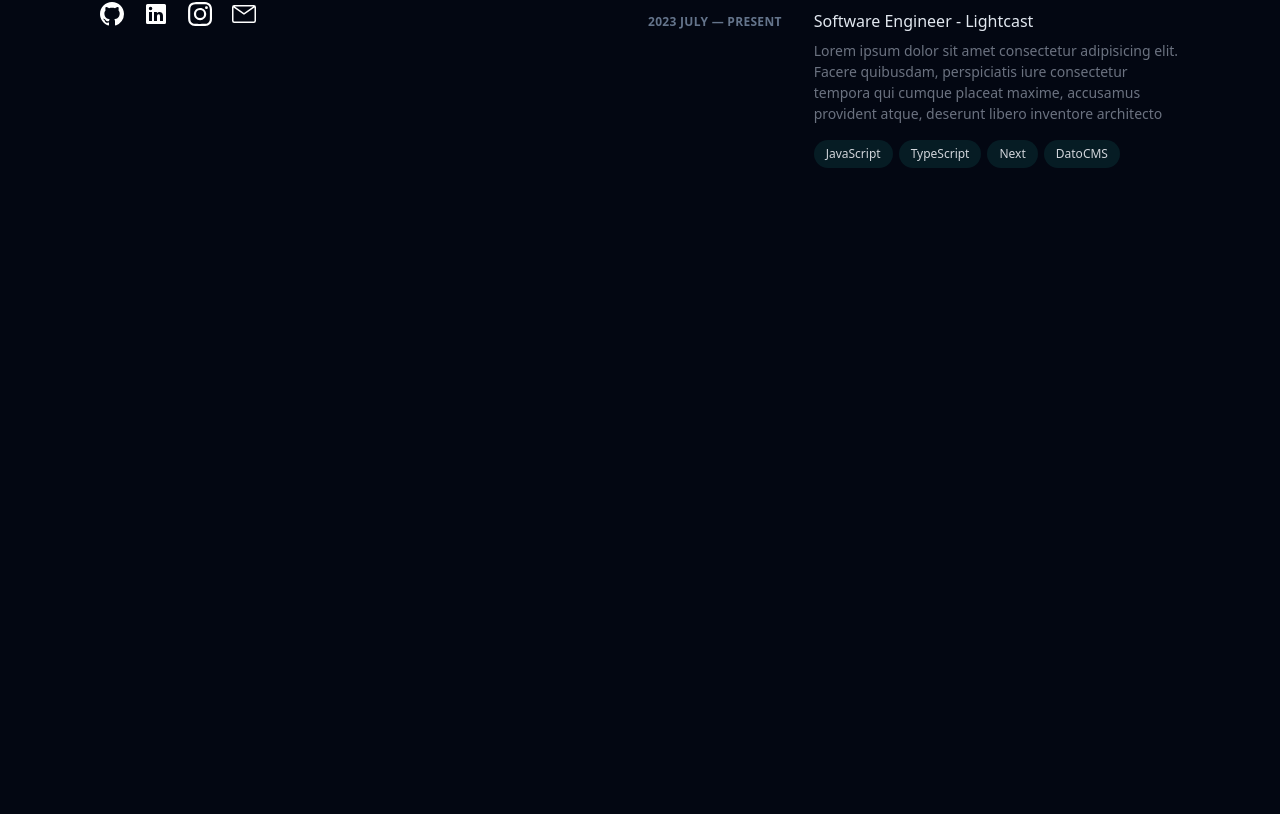
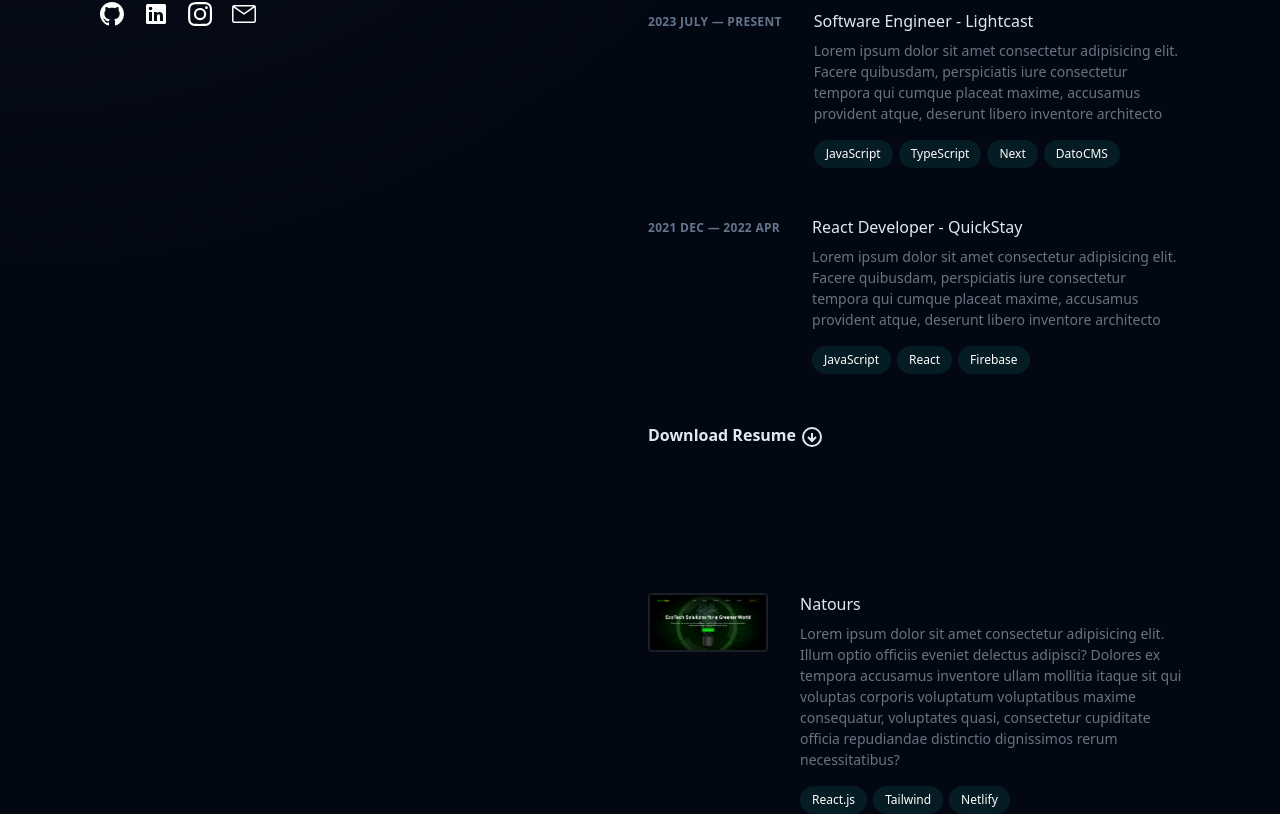
Before and after one commit to Sampath-04/Portfolio, a Next.js app: page / in a window 1280 px wide. Shown: the part 678-1492 px from the top of the page. Before the commit the page ends 1086 px from the top, so only its background shows below. Built offline with nearby package versions, Linux system fonts and the light colour scheme.

Commit message:
Project section added and component template created

```diff
--- /dev/null
+++ b/app/components/CardTitleDesc.tsx
@@ -0,0 +1,44 @@
+import Image from "next/image";
+
+export const CardTitleDesc = ({ cardContent }:any) => {
+    return (
+      <li className="mb-12 cursor-pointer">
+        <div className="grid lg:grid-cols-[auto,1fr] lg:gap-8 relative group transition-all lg:hover:!opacity-100 lg:group-hover/list:opacity-50">
+          <div className="absolute -inset-x-4 -inset-y-4 z-0 hidden rounded-md transition motion-reduce:transition-none lg:-inset-x-6 lg:block lg:group-hover:bg-slate-800/50 lg:group-hover:shadow-[inset_0_1px_0_0_rgba(148,163,184,0.1)] lg:group-hover:drop-shadow-lg" />
+          {cardContent?.duration && (
+            <header className="relative z-10 mt-1 text-xs font-semibold uppercase tracking-wide text-slate-500">
+              {cardContent.duration}
+            </header>
+          )}
+          {cardContent?.imagePath && (
+            <Image
+              src={cardContent.imagePath}
+              alt={cardContent.title}
+              width={120}
+              height={80}
+              className="rounded border-2 z-10 border-slate-200/10 transition group-hover:border-slate-200/30"
+            />
+          )}
+          <div className="z-10 relative">
+            <h3 className="font-medium leading-snug text-slate-200">
+              {cardContent.title}
+            </h3>
+            <p className="mt-2 text-sm leading-normal text-gray-500 group-hover:text-white">
+              {cardContent.desc}
+            </p>
+            <ul className="mt-2 flex flex-wrap">
+              {cardContent.techs.map((tech:any, index:number) => {
+                return (
+                  <li className="mr-1.5 mt-2" key={index}>
+                    <div className="flex items-center rounded-full bg-teal-400/10 px-3 py-1 text-xs font-medium leading-5 text-white ">
+                      {tech}{" "}
+                    </div>
+                  </li>
+                );
+              })}
+            </ul>
+          </div>
+        </div>
+      </li>
+    );
+  };
--- a/app/components/Experience.tsx
+++ b/app/components/Experience.tsx
@@ -1,52 +1,46 @@
+import Link from "next/link";
+import DownLoadIcon from "../icons/DownloadIcon";
+import { CardTitleDesc } from "./CardTitleDesc";
+
+const ExperienceDetails = [
+  {
+    duration: "2023 JULY — Present",
+    title: "Software Engineer - Lightcast",
+    desc: "Lorem ipsum dolor sit amet consectetur adipisicing elit. Facere quibusdam, perspiciatis iure consectetur tempora qui cumque placeat maxime, accusamus provident atque, deserunt libero inventore architecto",
+    techs: ["JavaScript", "TypeScript", "Next", "DatoCMS"],
+  },
+  {
+    duration: "2021 DEC — 2022 APR",
+    title: "React Developer - QuickStay",
+    desc: "Lorem ipsum dolor sit amet consectetur adipisicing elit. Facere quibusdam, perspiciatis iure consectetur tempora qui cumque placeat maxime, accusamus provident atque, deserunt libero inventore architecto",
+    techs: ["JavaScript", "React", "Firebase"],
+  },
+];
+
 const Experience = () => {
   return (
     <section
       id="experience"
       className="mb-16 scroll-mt-16 md:mb-24 lg:mb-36 lg:scroll-mt-24"
     >
-      <ul>
-        <li className="mb-12">
-          <div className="grid lg:grid-cols-[auto,1fr] lg:gap-8 relative group transition-all lg:hover:!opacity-100 lg:group-hover/list:opacity-50">
-            <div className="absolute -inset-x-4 -inset-y-4 z-0 hidden rounded-md transition motion-reduce:transition-none lg:-inset-x-6 lg:block lg:group-hover:bg-slate-800/50 lg:group-hover:shadow-[inset_0_1px_0_0_rgba(148,163,184,0.1)] lg:group-hover:drop-shadow-lg" />
-            <header className="relative z-10 mt-1 text-xs font-semibold uppercase tracking-wide text-slate-500">
-              2023 july — Present
-            </header>
-            <div className="z-10 relative">
-              <h3 className="font-medium leading-snug text-slate-200">
-                Software Engineer - Lightcast
-              </h3>
-              <p className="mt-2 text-sm leading-normal text-gray-500 group-hover:text-white">
-                Lorem ipsum dolor sit amet consectetur adipisicing elit. Facere
-                quibusdam, perspiciatis iure consectetur tempora qui cumque
-                placeat maxime, accusamus provident atque, deserunt libero
-                inventore architecto
-              </p>
-              <ul className="mt-2 flex flex-wrap">
-                <li className="mr-1.5 mt-2">
-                  <div className="flex items-center rounded-full bg-teal-400/10 px-3 py-1 text-xs font-medium leading-5 text-gray-300 ">
-                    JavaScript{" "}
-                  </div>
-                </li>
-                <li className="mr-1.5 mt-2">
-                  <div className="flex items-center rounded-full bg-teal-400/10 px-3 py-1 text-xs font-medium leading-5 text-gray-300 ">
-                    TypeScript{" "}
-                  </div>
-                </li>
-                <li className="mr-1.5 mt-2">
-                <div className="flex items-center rounded-full bg-teal-400/10 px-3 py-1 text-xs font-medium leading-5 text-gray-300 ">
-                    Next{" "}
-                  </div>
-                </li>
-                <li className="mr-1.5 mt-2">
-                <div className="flex items-center rounded-full bg-teal-400/10 px-3 py-1 text-xs font-medium leading-5 text-gray-300 ">
-                    DatoCMS{" "}
-                  </div>
-                </li>
-              </ul>
-            </div>
-          </div>
-        </li>
+      <ul className="group/list">
+        {
+          ExperienceDetails.map((experience,index)=>(
+            <CardTitleDesc cardContent={experience} key={index}/>
+          ))
+        }
       </ul>
+      <div className="mt-12">
+        <Link
+          href="#"
+          className="inline-flex items-baseline leading-tight hover:text-[#B0BBC2] focus-visible:text-[#B0BBC2] focus-visible:outline-gray-300 focus-visible:outline font-semibold text-slate-200 group/link text-base"
+        >
+          <span className="flex">
+            Download Resume{" "}
+            <DownLoadIcon className="ml-1 transition group-hover/link:translate-x-1 group-focus/link:translate-x-1 leading-tight" />
+          </span>
+        </Link>
+      </div>
     </section>
   );
 };
--- a/app/components/HeroMenu.tsx
+++ b/app/components/HeroMenu.tsx
@@ -84,25 +84,25 @@
       <ul className="ml-1 mt-8 flex items-center">
         <li className="mr-5 text-xs shrink-0">
           {" "}
-          <Link href={"#"} className="block hover:text-slate-200">
+          <Link href={"#"} className="block hover:text-slate-600">
             <GitIcon />
           </Link>
         </li>
         <li className="mr-5 text-xs shrink-0">
           {" "}
-          <Link href={"#"} className="block hover:text-slate-200">
+          <Link href={"#"} className="block hover:text-slate-600">
             <Linkedicon />
           </Link>
         </li>
         <li className="mr-5 text-xs shrink-0">
           {" "}
-          <Link href={"#"} className="block hover:text-slate-200">
+          <Link href={"#"} className="block hover:text-slate-600">
             <InstaIcon />
           </Link>
         </li>
         <li className="mr-5 text-xs shrink-0">
           {" "}
-          <Link href={"#"} className="block hover:text-slate-200">
+          <Link href={"#"} className="block hover:text-slate-600">
             <EmailIcon />
           </Link>
         </li>
--- /dev/null
+++ b/app/components/Projects.tsx
@@ -0,0 +1,39 @@
+import { CardTitleDesc } from "./CardTitleDesc";
+
+const projectDetails = [
+    {
+        imagePath:"/Images/e-tech.png",
+        title:"Natours",
+        desc:" Lorem ipsum dolor sit amet consectetur adipisicing elit. Illum optio officiis eveniet delectus adipisci? Dolores ex tempora accusamus inventore ullam mollitia itaque sit qui voluptas corporis voluptatum voluptatibus maxime consequatur, voluptates quasi, consectetur cupiditate officia repudiandae distinctio dignissimos rerum necessitatibus?",
+        techs:["React.js","Tailwind","Netlify"],
+        link:"#"
+    },
+    {
+        imagePath:"/Images/natours.png",
+        title:"Natours",
+        desc:" Lorem ipsum dolor sit amet consectetur adipisicing elit. Illum optio officiis eveniet delectus adipisci? Dolores ex tempora accusamus inventore ullam mollitia itaque sit qui voluptas corporis voluptatum voluptatibus maxime consequatur, voluptates quasi, consectetur cupiditate officia repudiandae distinctio dignissimos rerum necessitatibus?",
+        techs:["MongoDB","Node.js","Express","Pug","JavaScript"],
+        link:"#"
+    }
+]
+
+const Projects = () => {
+    return (
+        <section
+        id="projects"
+        className="mb-16 scroll-mt-16 md:mb-24 lg:mb-36 lg:scroll-mt-24"
+      >
+        <ul className="group/list">
+        {
+            projectDetails.map((project,index)=>{
+                return(
+                    <CardTitleDesc key={index} cardContent={project}/>
+                )
+            })
+        }
+        </ul>
+        </section>
+      );
+}
+
+export default Projects;
--- /dev/null
+++ b/app/icons/DownloadIcon.tsx
@@ -0,0 +1,10 @@
+const DownLoadIcon = ({className=""}) => {
+  return (
+    <svg xmlns="http://www.w3.org/2000/svg" fill="currentColor" width="24" height="24" className={className}>
+      <path d="M12 2a10 10 0 1 0 10 10A10.011 10.011 0 0 0 12 2zm0 18a8 8 0 1 1 8-8 8.009 8.009 0 0 1-8 8z" />
+      <path d="M13 13.586V8h-2v5.586l-2.293-2.293-1.414 1.414L12 17.414l4.707-4.707-1.414-1.414L13 13.586z" />
+    </svg>
+  );
+};
+
+export default DownLoadIcon;
--- a/app/page.tsx
+++ b/app/page.tsx
@@ -2,6 +2,7 @@
 import Experience from "./components/Experience";
 import Gradientdiv from "./components/GradientPosition";
 import HeroMenu from "./components/HeroMenu";
+import Projects from "./components/Projects";
 export default function Home() {
   return (
     <Gradientdiv>
@@ -11,6 +12,7 @@
           <main className="pt-24 lg:w-1/2 lg:py-24">
             <About/>
             <Experience/>
+            <Projects/>
           </main>
         </section>
       </div>
```
Also changed, not shown: public/Images/e-tech.png (added), public/Images/natours.png (added).
